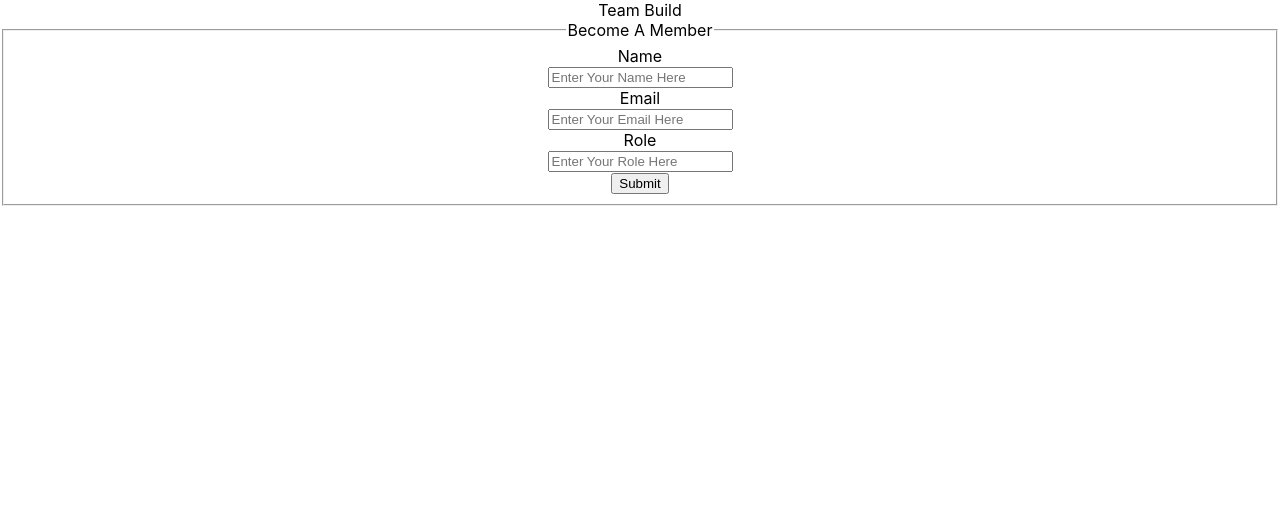
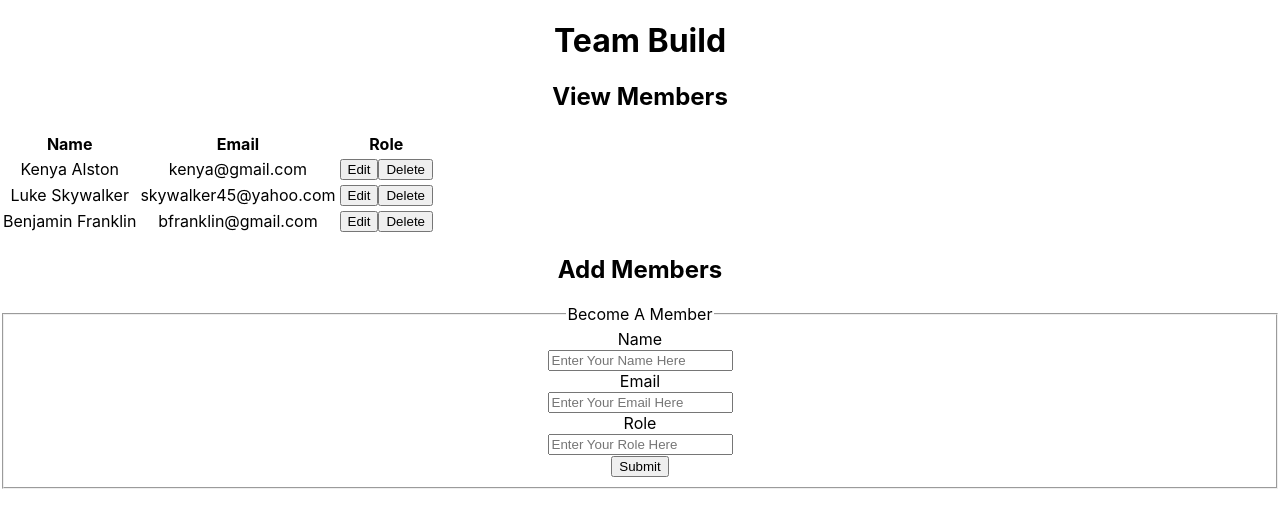
Before and after one commit to bloominstituteoftechnology/team-builder, a React (Create React App) app in the folder team-builder/: page / in a window 1280 px wide. Shown: the top 528 px of the page. Built offline with nearby package versions, Linux system fonts and the light colour scheme.

Commit message:
Submit Error

```diff
--- a/team-builder/src/App.js
+++ b/team-builder/src/App.js
@@ -2,15 +2,54 @@ import React from 'react';
 import './App.css';
 import { useState } from 'react'
 import MemberForm from './components/Form';
+//import TeamList from './components/TeamList';
+import Table from './components/Team';
 
 function App() {
-  const [member, setMember] = useState('')
+
+ const TeamList = [
+    {
+        id: 1,
+        name:'Kenya Alston',
+        email:'kenya@gmail.com',
+        Role:'Front-End Engineer',
+    },
+    {
+        id: 2,
+        name:'Luke Skywalker',
+        email:'skywalker45@yahoo.com',
+        Role:'Back-End Engineer',
+    },
+
+    {
+        id: 3,
+        name:'Benjamin Franklin',
+        email:'bfranklin@gmail.com',
+        Role:'UX Design',
+    }
+]
+
+  const [members, setMembers] = useState(TeamList)
+
+  const addMember = member => {
+    member.id = members.length +1
+    setMembers([...members, member])
+  }
+
   return (
     <div className="App">
-    Team Build
-    <MemberForm/>
+      <h1>Team Build</h1>
+      <div>
+        <h2>View Members</h2>
+        <Table members={members}/>
+      </div>
+      <div>
+        <h2>Add Members</h2>
+        <MemberForm />
+      </div>
     </div>
   );
+
 }
 
 export default App;
--- a/team-builder/src/components/Form.js
+++ b/team-builder/src/components/Form.js
@@ -1,28 +1,37 @@
 import React from 'react';
-import { useState } from 'react'
+import { useState } from 'react';
 
-function MemberForm() {
-    const [member,setMember] = useState({member: "", email: "", role: ""});
+const MemberForm = props => {
+    const initialForm = {member: "", email: "", role: ""};
+    const [members, setMembers] = useState(initialForm)
 
-    function handleChange(event){
-       const updatedMember = { ...member, [event.target.name]:
-        event.target.value};
-        console.log(
-            "handleChange",
-            event.target.name,
-            event.target.value,
-            updatedMember
-        );
-        setMember(updatedMember)
-    };
+    const handleChange = event => {
+        const {name, value } = event.target
+        setMembers({...members, [name]: value})
+    }
+    // function handleChange(event){
+    //    const updatedMember = { ...member, [event.target.name]:
+    //     event.target.value};
+    //     console.log(
+    //         "handleChange",
+    //         event.target.name,
+    //         event.target.value,
+    //         updatedMember
+    //     );
+    //     setMember(updatedMember)
+    // };
 
     const handleSubmit = event => {
         event.preventDefault();
-        console.log('Member Name',member);
+        if (!members.name || !members.email) return
+
+        props.addMember(members)
+        setMembers(initialForm)
+        console.log('Member Name',members);
     }
     return (
         <form onSubmit = {handleSubmit}>
-            {console.log(member)}
+            {/* {console.log(member)} */}
             <fieldset>
                 <legend>Become A Member</legend>
                 {/* Enter Name */}
@@ -31,10 +40,10 @@ function MemberForm() {
                          <div>
                             <input
                                 type='text'
-                                name='member'
+                                name='name'
                                 placeholder='Enter Your Name Here'
                                 onChange = {handleChange}
-                                value = {member.name} />
+                                value = {members.name} />
                         </div>
                     </label>
                 </div>
@@ -44,10 +53,10 @@ function MemberForm() {
                          <div>
                             <input
                                 type='text'
-                                id='#'
+                                name='email'
                                 placeholder='Enter Your Email Here'
                                 onChange = {handleChange}
-                                value = {member.email} />
+                                value = {members.email} />
                         </div>
                     </label>
                 </div>
@@ -57,10 +66,10 @@ function MemberForm() {
                          <div>
                             <input
                                 type='text'
-                                id='#'
+                                name='role'
                                 placeholder='Enter Your Role Here'
                                 onChange = {handleChange}
-                                value = {member.role}/>
+                                value = {members.role}/>
                         </div>
                     </label>
                 </div>
--- a/team-builder/src/components/Team.js
+++ b/team-builder/src/components/Team.js
@@ -1,5 +1,36 @@
 import React from 'react';
-import { useState } from 'react';
-import TeamList from './TeamList';
+// import { useState } from 'react';
+// import TeamList from './TeamList';
 
-const
+const Table = props => (
+    <table>
+    <thead>
+      <tr>
+        <th>Name</th>
+        <th>Email</th>
+        <th>Role</th>
+      </tr>
+    </thead>
+    <tbody>
+        {props.members.length > 0 ? (
+            props.members.map(member => (
+            <tr key = {member.id}>
+                <td>{member.name}</td>
+                <td>{member.email}</td>
+                <td>
+                  <button className="button muted-button">Edit</button>
+                  <button className="button muted-button">Delete</button>
+                </td>
+              </tr>
+              ))
+        ) : (
+            <tr>
+                <td>colSpan = {3}>No Members</td>
+            </tr>
+        )}
+
+    </tbody>
+  </table>
+)
+
+export default Table;
```
Also changed, not shown: team-builder/src/components/TeamList.js (+22 -19 lines).
